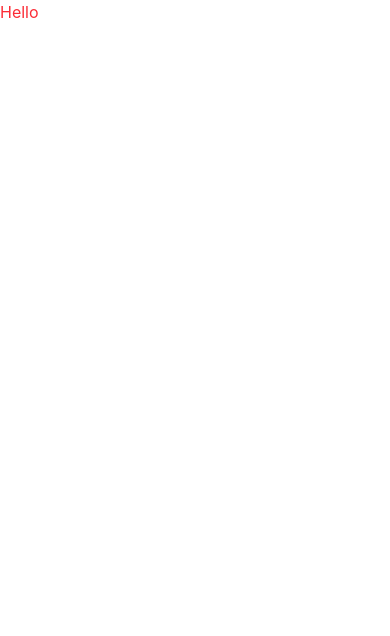
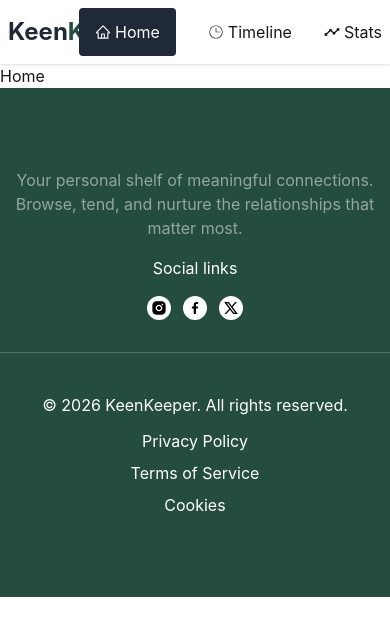
Before and after one commit to foysal41/B13-A7-keen-keeper, a React (Vite) app: page / in a window 390 px wide. Shown: the top 636 px of the page. Built offline with nearby package versions, Linux system fonts and the light colour scheme.

Commit message:
Here i've working with global responsive  nav and footer components  and added the nav and footer comopnent to root layout.

```diff
--- /dev/null
+++ b/src/Layout/RootLayout.jsx
@@ -0,0 +1,16 @@
+import React from "react";
+import Navbar from "../components/Global-Components/Navbar";
+import { Outlet } from "react-router";
+import Footer from "../components/Global-Components/Footer";
+
+const RootLayout = () => {
+  return (
+    <div>
+      <Navbar></Navbar>
+      <Outlet></Outlet>
+      <Footer></Footer>
+    </div>
+  );
+};
+
+export default RootLayout;
--- /dev/null
+++ b/src/components/Global-Components/Footer.jsx
@@ -0,0 +1,57 @@
+import React from "react";
+import { RiInstagramFill } from "react-icons/ri";
+import { BiLogoFacebook } from "react-icons/bi";
+import { RiTwitterXLine } from "react-icons/ri";
+
+const Footer = () => {
+  return (
+    <div className="bg-[#244D3F] text-center py-20 text-white ">
+      <div className="container mx-auto">
+        {/* Footer Top part */}
+        <div className="">
+          <h1 className="text-[61px] "></h1>
+          <p className="text-white/50 text-4">
+            Your personal shelf of meaningful connections. Browse, tend, and
+            nurture the relationships that matter most.
+          </p>
+
+          {/* Social whole div */}
+          <div className="mb-8">
+            <h4 className="my-4 text-5">Social links</h4>
+
+            {/* Icons */}
+            <div className="flex justify-center gap-3">
+              <div className="p-1 bg-white rounded-full cursor-pointer text-black">
+                <RiInstagramFill />
+              </div>
+
+              <div className="p-1 bg-white rounded-full cursor-pointer text-black ">
+                <BiLogoFacebook />
+              </div>
+
+              <div className="p-1 bg-white rounded-full cursor-pointer text-black">
+                <RiTwitterXLine />
+              </div>
+            </div>
+          </div>
+        </div>
+
+        {/* CopyRight */}
+        <hr className="text-white/20 py-5" />
+        <div className="flex flex-col md:flex-row justify-between items-center gap-3">
+          <div>
+            <p>© 2026 KeenKeeper. All rights reserved.</p>
+          </div>
+
+          <ul className="flex flex-col md:flex-row justify-between items-center gap-2 md:gap-4 cursor-pointer">
+            <li>Privacy Policy</li>
+            <li> Terms of Service </li>
+            <li>Cookies</li>
+          </ul>
+        </div>
+      </div>
+    </div>
+  );
+};
+
+export default Footer;
--- /dev/null
+++ b/src/components/Global-Components/Navbar.jsx
@@ -0,0 +1,37 @@
+import React from "react";
+import { AiOutlineHome } from "react-icons/ai";
+import { CiClock2 } from "react-icons/ci";
+import { IoAnalyticsSharp } from "react-icons/io5";
+
+const Navbar = () => {
+  return (
+    <div className="bg-base-100 shadow-sm">
+      <div className="navbar container mx-auto  ">
+        <div className="navbar-start">
+          <a href="/" className="text-[#244D3F] text-2xl font-bold">
+            <span className="text-[#1F2937]">Keen</span>Keeper
+          </a>
+        </div>
+        <div className="navbar-center hidden lg:flex"></div>
+        <div className="navbar-end ">
+          <ul className="flex flex-cols gap-8">
+            <li className="flex items-center gap-1 bg-[#1F2937] text-white px-4 py-3 rounded cursor-pointer">
+              <AiOutlineHome />
+              <a className="">Home</a>
+            </li>
+            <li className="flex items-center gap-1 cursor-pointer">
+              <CiClock2 />
+              <a className="">Timeline</a>
+            </li>
+            <li className="flex items-center gap-1 cursor-pointer">
+              <IoAnalyticsSharp />
+              <a className="">Stats</a>
+            </li>
+          </ul>
+        </div>
+      </div>
+    </div>
+  );
+};
+
+export default Navbar;
--- a/src/main.jsx
+++ b/src/main.jsx
@@ -1,9 +1,33 @@
 import { StrictMode } from "react";
 import { createRoot } from "react-dom/client";
 import "./index.css";
+import { createBrowserRouter } from "react-router";
+import { RouterProvider } from "react-router/dom";
+import RootLayout from "./Layout/RootLayout";
+
+const router = createBrowserRouter([
+  {
+    path: "/",
+    element: <RootLayout></RootLayout>,
+    children: [
+      {
+        index: true,
+        element: <h1>Home</h1>,
+      },
+      {
+        path: "/timeline",
+        element: <h1>Timeline</h1>,
+      },
+      {
+        path: "/Stats",
+        element: <h1>Stats</h1>,
+      },
+    ],
+  },
+]);
 
 createRoot(document.getElementById("root")).render(
   <StrictMode>
-    <h3 className="text-red-500">Hello</h3>
+    <RouterProvider router={router}></RouterProvider>
   </StrictMode>,
 );
```
